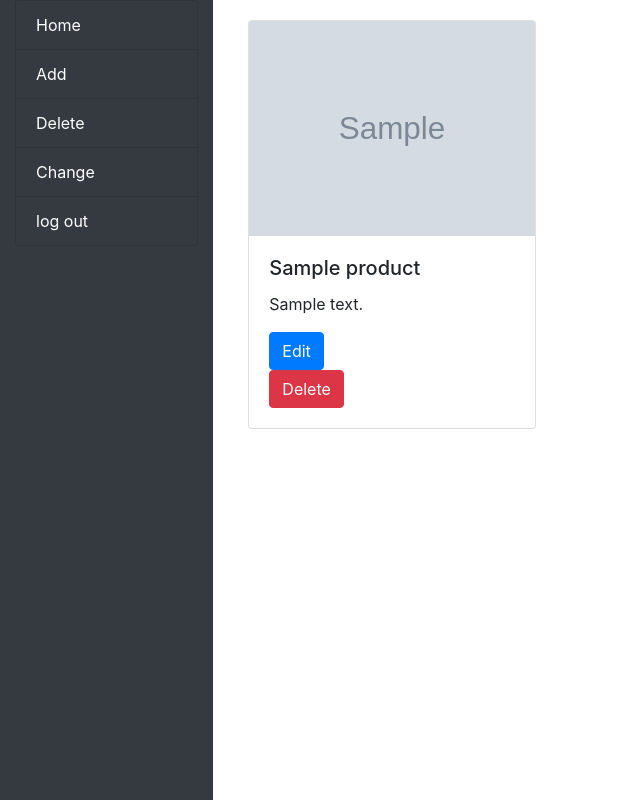
After one commit to Ashes1997/QuestAI, a Django app: page /questAI/manage-home/ in a window 1280 px wide. The commit adds this page. Shown: the whole page, without its empty margins (0-640 px from the left). Run offline with Django 3.2, Linux system fonts and the light colour scheme; tables that the repository leaves empty hold one stand-in row (values such as "Sample post"); grey boxes marked "Sample" are stand-in pictures; some libraries are stand-ins or nearby versions.

Commit message:
add the edit for manager

```diff
--- a/group2/questAI/urls.py
+++ b/group2/questAI/urls.py
@@ -15,9 +15,11 @@ urlpatterns = [
     path('login/', views.user_login, name='login'),
     path('restricted/',views.restricted, name='restricted'),
     path('logout/', views.user_logout, name='logout'),
-    path('manage/', views.manage, name='manage'),
     path('add/', views.add, name='add'),
     path('profile/', views.profile, name='profile'),
-    path('edit_profile/', views.edit_profile, name='edit_profile'),
-    path('change_password/', views.change_password, name='change_password'),
+    path('edit-profile/', views.edit_profile, name='edit_profile'),
+    path('change-password/', views.change_password, name='change_password'),
+    path('manage-home/',views.manage_home, name='manage_home'),
+    path('edit-product/<int:product_id>', views.edit_product, name='edit_product'),
+    path('delete-product/<int:product_id>', views.delete_product, name='delete_product'),
 ]
--- a/group2/questAI/views.py
+++ b/group2/questAI/views.py
@@ -1,7 +1,9 @@
 from django.contrib.auth.forms import PasswordChangeForm
-from django.shortcuts import render
-from django.http import HttpResponse
-from questAI.forms import UserForm, UserProfileForm, UserEditForm
+from django.shortcuts import render, get_object_or_404
+from django.http import HttpResponse, HttpResponseRedirect
+from django.views.decorators.http import require_POST
+
+from questAI.forms import UserForm, UserProfileForm, UserEditForm, ProductForm
 from django.contrib.auth import authenticate, login, logout, update_session_auth_hash
 from django.urls import reverse
 from django.shortcuts import redirect
@@ -59,7 +61,7 @@ def user_login(request):
             if user.is_active:#Check whether the user account is active (used for administrators to temporarily deactivate the account)
                 login(request,user)#Mark user as logged in
                 if user.is_staff == True:
-                    return redirect(reverse('questAI:manage'))
+                    return redirect(reverse('questAI:manage_home'))
                 else:
                     return redirect(reverse('questAI:home'))#Redirect to website homepage
             else:
@@ -118,8 +120,30 @@ def change_password(request):
     return render(request, 'questAI/change_password.html', {
         'form': form
     })
-def manage(request):
-    return render(request, 'questAI/managebase.html')
+def manage_home(request):
+    products = Products.objects.all()
+    return render(request, 'questAI/manage_home.html', {'products': products})
+
+def edit_product(request, product_id):
+    product = get_object_or_404(Products, productId=product_id)
+    if request.method == 'POST':
+        form = ProductForm(request.POST, instance=product)
+        if form.is_valid():
+            form.save()
+            return redirect(reverse('questAI:manage_home'))
+    else:
+        form = ProductForm(instance=product)
+    return render(request, 'questAI/edit_product.html',{'form':form})
+@require_POST
+@login_required
+def delete_product(request, product_id):
+    if request.method == 'POST':
+        product = get_object_or_404(Products, pk=product_id)
+        product.delete()
+        return HttpResponseRedirect(reverse('questAI:manage_home'))
+    else:
+        return HttpResponseRedirect(reverse('questAI:manage_home'))
+
 def add(request):
     return render(request, 'questAI/add.html')
 def basket(request):
--- a/group2/static/css/managebase.css
+++ b/group2/static/css/managebase.css
@@ -1,18 +1,35 @@
-/* Sidebar style */
+/*!* Sidebar style *!*/
+/*#sidebar-wrapper {*/
+/*    min-height: 100vh;*/
+/*    width: 250px;*/
+/*}*/
+/*.sidebar-heading {*/
+/*    text-align: center;*/
+/*}*/
+/*!* List item styles inside sidebar *!*/
+/*.list-group-item {*/
+/*    width: 100%;*/
+/*    text-align:center;*/
+/*}*/
+
+/*html, body {*/
+/*    height: 100%;*/
+/*    margin: 0;*/
+/*}*/
+#wrapper {
+    display: flex;
+    height: 100vh;
+}
+
 #sidebar-wrapper {
     min-height: 100vh;
     width: 250px;
-}
-.sidebar-heading {
-    text-align: center;
-}
-/* List item styles inside sidebar */
-.list-group-item {
-    width: 100%;
-    text-align:center;
+    /* 其他样式保持不变 */
 }
 
-html, body {
-    height: 100%;
-    margin: 0;
+#content-wrapper {
+    flex-grow: 1; /* 使内容区域占据剩余空间 */
+    padding: 20px; /* 或根据需要调整 */
 }
+
+/* 其他样式保持不变 */
--- a/group2/templates/questAI/base.html
+++ b/group2/templates/questAI/base.html
@@ -1,6 +1,4 @@
 <!-- base.html -->
-
-
 <!DOCTYPE html>
 {% load static %}
 <html lang="en">
--- a/group2/templates/questAI/home.html
+++ b/group2/templates/questAI/home.html
@@ -51,7 +51,7 @@
             <p>Price: £{{ product.price }}</p>
         </div>
         <button class="add-to-cart">
-            <img src="{% static 'images/Add_to_cart.png' %}" alt="Add to Cart">
+            <img src="{% static 'images/Add_to_cart.png' %}" alt="Not Found">
         </button>
     </div>
     {% endfor %}
--- /dev/null
+++ b/group2/templates/questAI/manage_home.html
@@ -0,0 +1,29 @@
+<!DOCTYPE html>
+{% extends 'questAI/managebase.html' %}
+{% load static %}
+{% block title %}
+    <title>manage home</title>
+{% endblock %}
+{% block body_block %}
+    <div class="container">
+        <div class="row">
+            {% for product in products %}
+            <div class="col-md-4 mb-3">
+                <div class="card" style="width: 18rem;">
+                    <img src="{{ product.image_path }}" class="card-img-top" alt="{{ product.productName }}">
+                    <div class="card-body">
+                        <h5 class="card-title">{{ product.productName }}</h5>
+                        <p class="card-text">{{ product.productDescription }}</p>
+                        <a href="{% url 'questAI:edit_product' product.productId%}" class="btn btn-primary">Edit</a>
+                        <form action="{% url 'questAI:delete_product' product.productId %}" method="post">
+                            {% csrf_token %}
+                             <button type="submit" class="btn btn-danger">Delete</button>
+                        </form>
+                    </div>
+                </div>
+            </div>
+            {% endfor %}
+        </div>
+    </div>
+
+{% endblock %}
--- a/group2/templates/questAI/managebase.html
+++ b/group2/templates/questAI/managebase.html
@@ -9,28 +9,32 @@
 
     <link rel="stylesheet" type="text/css" href="{% static 'css/managebase.css' %}">
     <link rel="stylesheet" href="https://stackpath.bootstrapcdn.com/bootstrap/4.3.1/css/bootstrap.min.css">
+
     <script src="https://code.jquery.com/jquery-3.3.1.slim.min.js"></script>
     <script src="https://cdnjs.cloudflare.com/ajax/libs/popper.js/1.14.7/umd/popper.min.js"></script>
     <script src="https://stackpath.bootstrapcdn.com/bootstrap/4.3.1/js/bootstrap.min.js"></script>
+
+
 </head>
+
 <body>
-    <div class="d-flex" id="wrapper">
-        <!-- Sidebar -->
-        <div class="bg-dark" id="sidebar-wrapper">
-          <div class="sidebar-heading text-white">Management</div>
-          <div class="list-group list-group-flush">
-            <a href="#" class="list-group-item list-group-item-action bg-dark text-white">Home</a>
+    <div class="container-fluid">
+        <div class="row">
+            <nav class="col-md-4 col-lg-2 bg-dark" id="sidebar-wrapper">
+
+            <a href="{% url 'questAI:manage_home' %}" class="list-group-item list-group-item-action bg-dark text-white">Home</a>
             <a href="{% url 'questAI:add' %}" class="list-group-item list-group-item-action bg-dark text-white">Add</a>
             <a href="#" class="list-group-item list-group-item-action bg-dark text-white">Delete</a>
             <a href="#" class="list-group-item list-group-item-action bg-dark text-white">Change</a>
             <a href="{% url 'questAI:logout' %}" class="list-group-item list-group-item-action bg-dark text-white">log out</a>
-          </div>
+          </nav>
+            <main class="col-md-8 col-lg-10" id="content-wrapper">
+                {% block body_block %}
+
+                {% endblock %}
+            </main>
         </div>
     </div>
+</body>
 
-    {% block body_block %}
-    <div>this is the message</div>
-    {% endblock %}
-
-</body>
 </html>
```
Also changed, not shown: group2/questAI/forms.py (+7 -1 lines), group2/static/css/managehome.css (added, +16 -0 lines), group2/static/css/profile.css (+27 -27 lines), group2/templates/questAI/edit_product.html (added, +14 -0 lines), group2/questAI/migrations/0001_initial.py, group2/questAI/migrations/__init__.py (deleted).
